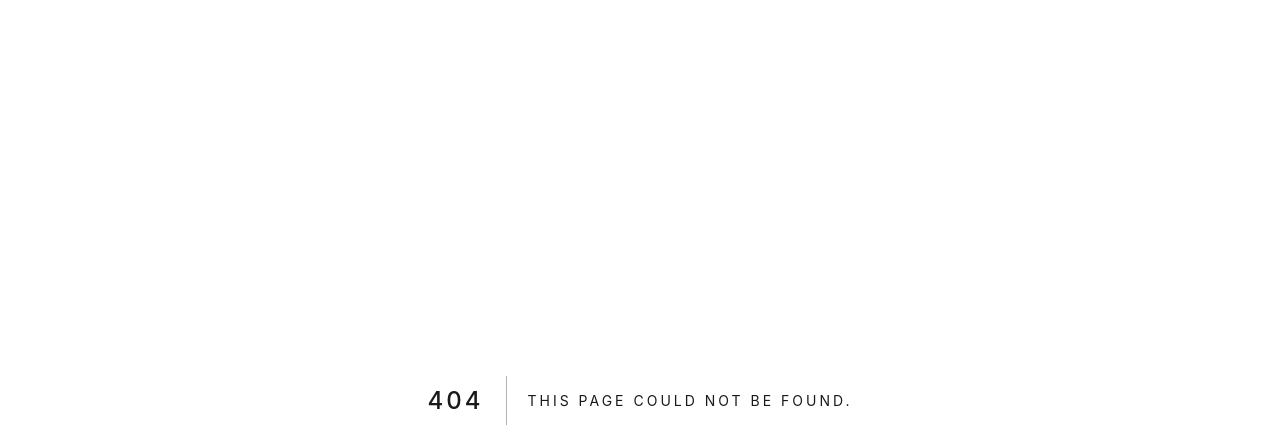
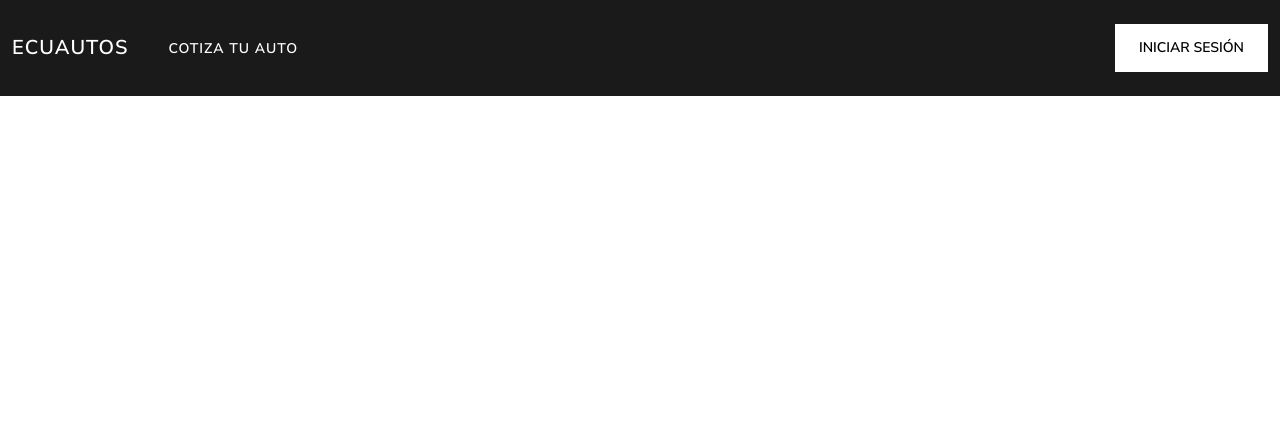
Before and after one commit to DEATHSHOOTERgd/Jamstack-AWD-Proyect, a Next.js app: page /shared/header in a window 1280 px wide. Before the commit this address had no page. Shown: the top 448 px of the page. Built offline with nearby package versions, Linux system fonts and the light colour scheme.

Commit message:
Home page

```diff
--- /dev/null
+++ b/config/host.js
@@ -0,0 +1 @@
+const APIHostCustom='https://autos-servidor.herokuapp.com';
--- a/pages/_app.js
+++ b/pages/_app.js
@@ -1,5 +1,5 @@
 import '../styles/globals.css'
-import 'bootswatch/dist/lux/bootstrap.css';
+import 'bootswatch/dist/lux/bootstrap.css'
 
 function MyApp({ Component, pageProps }) {
   return <Component {...pageProps} />
--- /dev/null
+++ b/pages/shared/header.js
@@ -0,0 +1,30 @@
+import React from 'react'
+import Link from 'next/link'
+
+export default function Header() {
+  return (
+    <nav className="navbar navbar-expand-lg navbar-dark bg-primary">
+  <div className="container-fluid">
+    <a className="navbar-brand" href="#">ECUAUTOS</a>
+    <button className="navbar-toggler" type="button" data-bs-toggle="collapse" data-bs-target="#navbarColor01" aria-controls="navbarColor01" aria-expanded="false" aria-label="Toggle navigation">
+      <span className="navbar-toggler-icon"></span>
+    </button>
+
+    <div className="collapse navbar-collapse" id="navbarColor01">
+      <ul className="navbar-nav me-auto">
+        <li className="nav-item">
+          <Link href="/">
+          <a className="nav-link active">COTIZA TU AUTO
+            <span className="visually-hidden">(current)</span>
+          </a>
+          </Link>
+        </li>
+      </ul>
+      <form className="d-flex">
+        <button className="btn btn-secondary my-2 my-sm-0" type="submit">Iniciar Sesión</button>
+      </form>
+    </div>
+  </div>
+</nav>
+  )
+}
--- a/styles/globals.css
+++ b/styles/globals.css
@@ -14,3 +14,41 @@ a {
 * {
   box-sizing: border-box;
 }
+.car-image{
+  width: 100%;
+  height: 200px;
+}
+.car-name{
+  position: absolute;
+  left:3rem;
+  top:1rem;
+  font-weight: bold;
+  font-size: 16pt;
+  color: azure;
+}
+.car-container{
+  position: relative;
+}
+div.car-type{
+  position: relative;
+  background-color: #00061a;
+}
+span.car-type{
+  display: block;
+  font-weight: bold;
+  font-size: 34pt;
+  color: azure;
+  margin-top: 3rem;
+}
+.arrow {
+  content: "";
+  position: absolute;
+  top: 40%;
+  right: -50px;
+  width: 0;
+  height: 0;
+  z-index: 2;
+  border-width: 25px;
+  border-style: solid;
+  border-color:  transparent transparent transparent #00061a;
+}
```
Also changed, not shown: hooks/useCarTypes.js (added, +22 -0 lines), hooks/useCars.js (added, +28 -0 lines), pages/index.js (+17 -42 lines), 1 other file (tests, documents, lock files or other folders).
